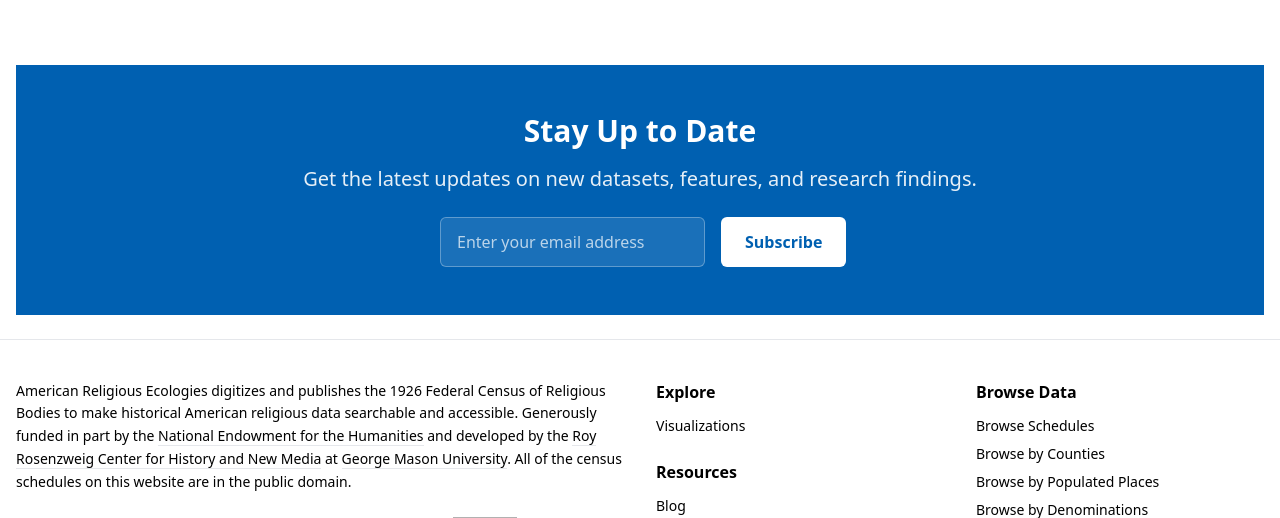
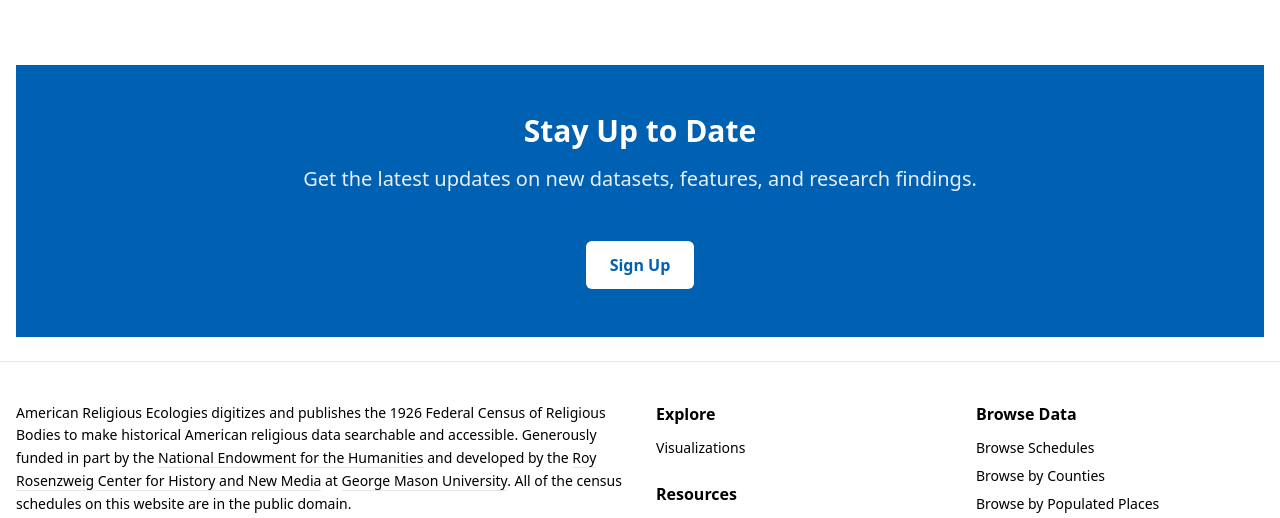
Before and after one commit to chnm/relec-django, a Django app: page / in a window 1280 px wide. Shown: the part 2472-2990 px from the top of the page. Run offline with Django 5.2, Linux system fonts and the light colour scheme; data that the repository does not hold is empty; parts of the project's set-up code (start-up, migrations or seed data) failed here and were passed over; some libraries are stand-ins or nearby versions; some web fonts are replaced; grey boxes are pictures that could not be loaded.

Commit message:
Update newsletter signup to link to Airtable form
Replace the inline Mailchimp email form with a link to the new
Airtable signup form and remove unused form CSS.

Co-Authored-By: Claude Opus 4.6 (1M context) <noreply@anthropic.com>

```diff
--- a/templates/index.html
+++ b/templates/index.html
@@ -95,27 +95,6 @@
             color: white;
             padding: 3rem 0;
             margin-top: 4rem;
-        }
-
-        .newsletter-form {
-            display: flex;
-            gap: 1rem;
-            max-width: 400px;
-            margin: 1.5rem auto 0;
-        }
-
-        .newsletter-input {
-            flex: 1;
-            padding: 0.75rem 1rem;
-            border: 1px solid rgba(255, 255, 255, 0.3);
-            background: rgba(255, 255, 255, 0.1);
-            color: white;
-            border-radius: 6px;
-            placeholder-color: rgba(255, 255, 255, 0.7);
-        }
-
-        .newsletter-input::placeholder {
-            color: rgba(255, 255, 255, 0.7);
         }
 
         .newsletter-button {
@@ -369,14 +348,7 @@
             <p class="text-xl opacity-90 mb-6">
                 Get the latest updates on new datasets, features, and research findings.
             </p>
-            <form action="https://rrchnm.us14.list-manage.com/subscribe/post?u=61d42b8d0bd0af50c96813715&amp;id=6d054e762f&amp;f_id=00efe1e6f0" method="post" id="mc-embedded-subscribe-form" name="mc-embedded-subscribe-form" class="newsletter-form" target="_blank">
-                <label for="mce-EMAIL" class="sr-only">Email address</label>
-                <input type="email" name="EMAIL" id="mce-EMAIL" placeholder="Enter your email address" class="newsletter-input" aria-label="Email address" required>
-                <div style="position: absolute; left: -5000px;" aria-hidden="true">
-                    <input type="text" name="b_61d42b8d0bd0af50c96813715_6d054e762f" tabindex="-1" value="">
-                </div>
-                <button type="submit" name="subscribe" class="newsletter-button">Subscribe</button>
-            </form>
+            <a href="https://airtable.com/appCTQZLKPTyIa83B/shr4EDv3YKjl3NdZD" target="_blank" rel="noopener" class="newsletter-button" style="display: inline-block; text-decoration: none; margin-top: 1.5rem;">Sign Up</a>
         </div>
     </section>
 
```
